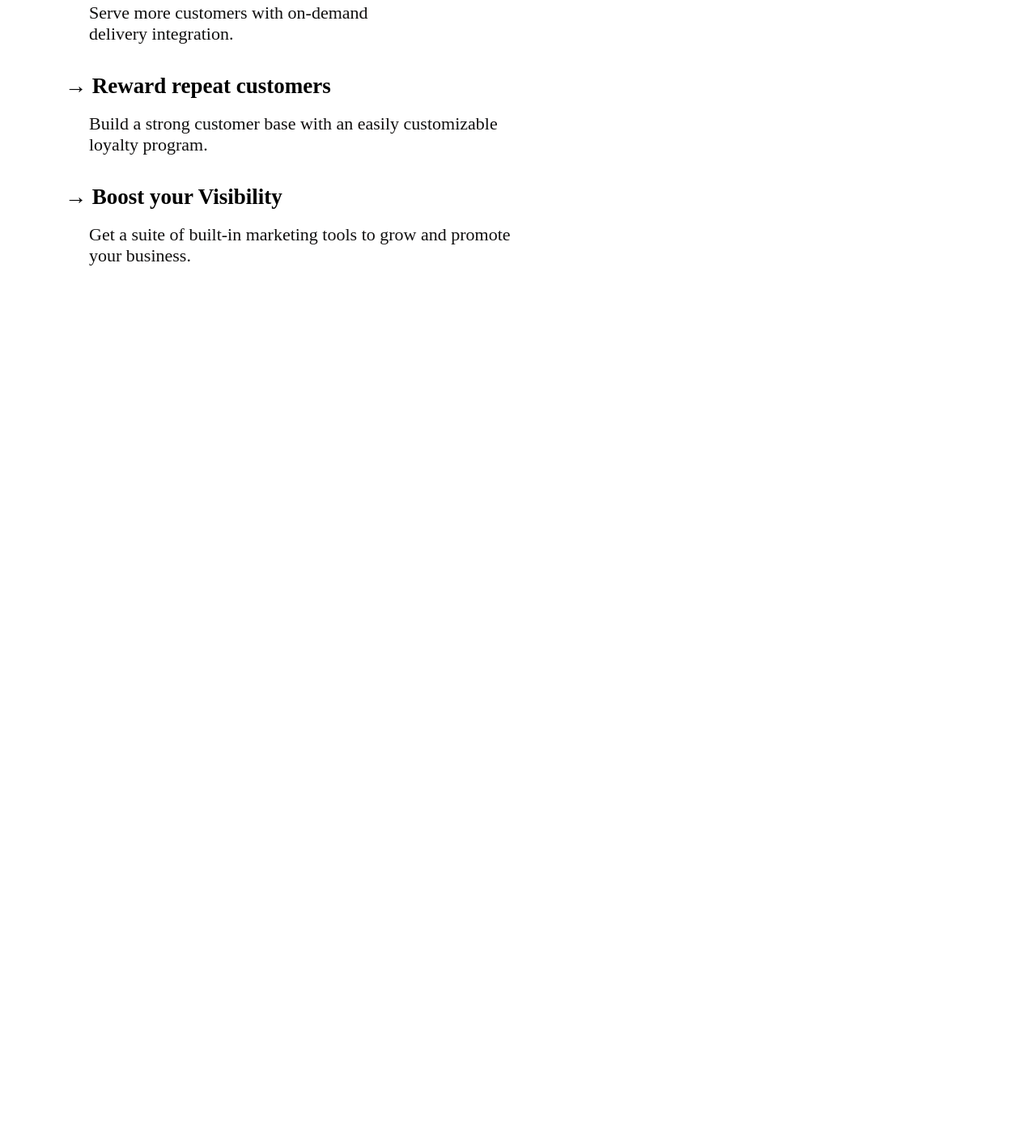
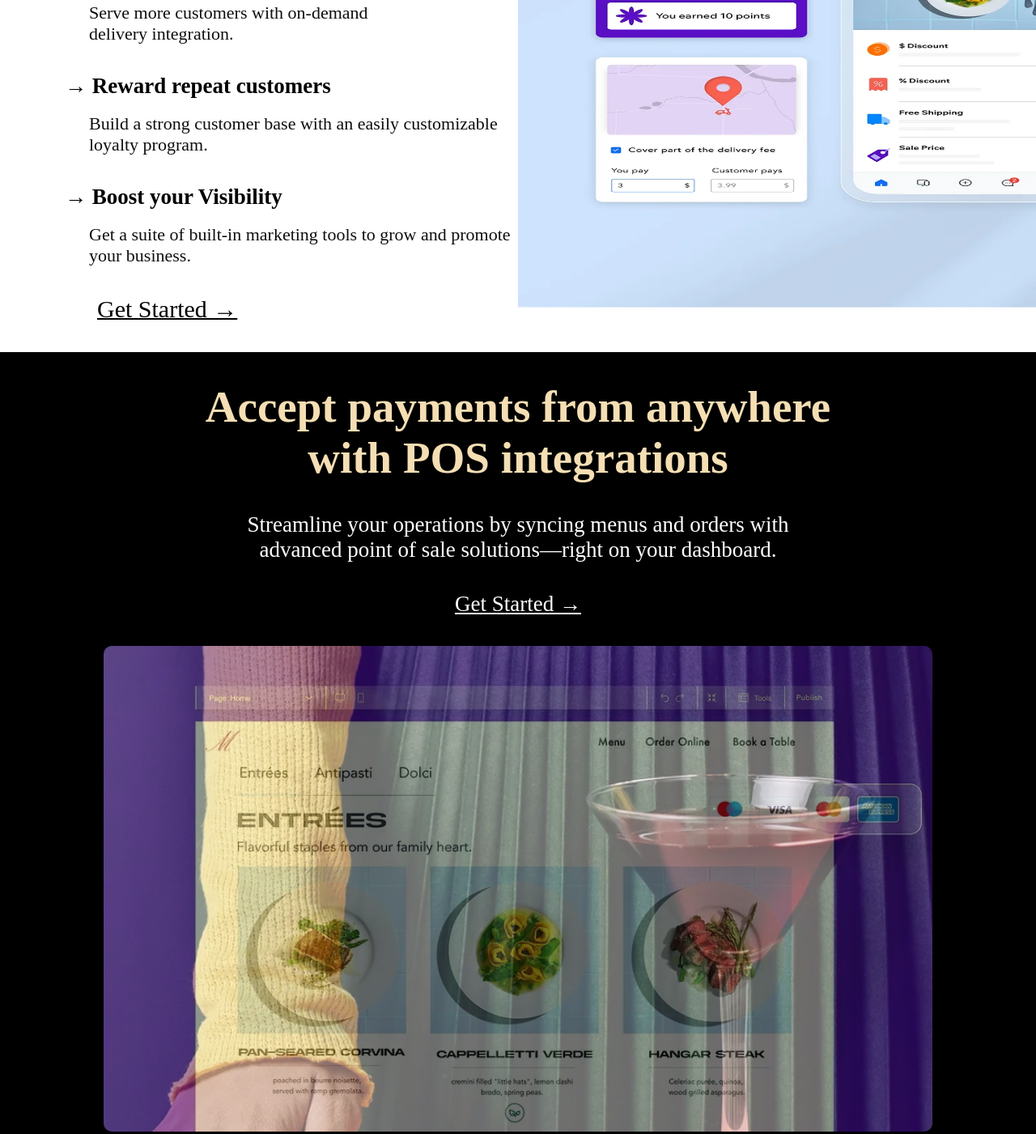
Before and after one commit to Anshu-raj-pundir/my-first-page, a plain HTML site: page fifth/index.html in a window 1280 px wide. Shown: the part 3054-4455 px from the top of the page at 81% size. Before the commit the page ends 3383 px from the top, so only its background shows below. Drawn offline with Linux system fonts and the light colour scheme.

Commit message:
indexfile

```diff
--- a/fifth/index.html
+++ b/fifth/index.html
@@ -156,16 +156,44 @@
        <h4>  &#8594; Boost your Visibility</h4>
        <br>
        <p class="p1">Get a suite of built-in marketing tools to grow and promote your business.</p>
+       <br><br>
+
+       <p class="para">Get Started &#8594;</p>
 
 
 
     </div>
 
     <div class="child5">
-
+      <img src="images/img8.webp" alt="" height="600" width="800">
     </div>
 
   </section>
+
+  <br><br>
+
+
+  <section class="parent5">
+    <br><br>
+    <h1>Accept payments from anywhere<br> with POS integrations</h1>
+    <br><br>
+    <p>Streamline your operations by syncing menus and orders with<br> advanced point of sale solutions—right on your dashboard.</p>
+    <br><br>
+    <p class="para2">Get Started &#8594;</p>
+    <br><br>
+
+
+    <div>
+
+      <section class="subparent">
+
+      </section>
+    </div>
+    <br><br>
+  </section>
+  <br><br><br>
+
+
 
 </section>
 
--- a/fifth/style.css
+++ b/fifth/style.css
@@ -235,3 +235,75 @@ nav ul li a:hover{
 .child5{
   width: 50%;
 }
+
+.para{
+  font-size: 30px;
+  margin-left: 120px;
+  text-decoration: underline 2px black;
+}
+
+.parent5{
+  background-color: black;
+}
+
+.parent5 h1{
+  text-align: center;
+  font-size: 55px;
+  color: wheat;
+}
+
+.parent5 p{
+  color: white;
+  font-size: 27px;
+  text-align: center;
+}
+
+.para2{
+  text-align: center;
+  font-size: 25px;
+  text-decoration: underline;
+}
+
+.subparent{
+  width: 80%;
+  margin: auto;
+  height: 600px;
+  animation: slider 15s   infinite  ;
+  border-radius: 10px;
+}
+
+@keyframes slider{
+  0%{
+    background-image: url(images/img1.webp);
+    background-position: center;
+    background-repeat: no-repeat;
+    background-size: cover;
+  }
+
+  25%{
+    background-image: url(images/img5.webp);
+    background-position: center;
+    background-repeat: no-repeat;
+    background-size: cover;
+  }
+
+  50%{
+    background-image: url(images/img3.webp);
+    background-position: center;
+    background-repeat: no-repeat;
+    background-size: cover;
+  }
+
+  75%{
+    background-image: url(images/img4.webp);
+    background-position: center;
+    background-repeat: no-repeat;
+    background-size: cover;
+  }
+  100%{
+    background-image: url(images/img7.webp);
+    background-position: center;
+    background-repeat: no-repeat;
+    background-size: cover;
+  }
+}
```
